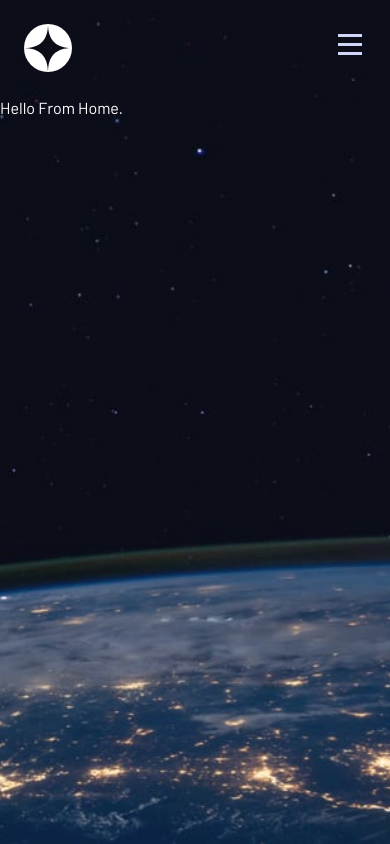
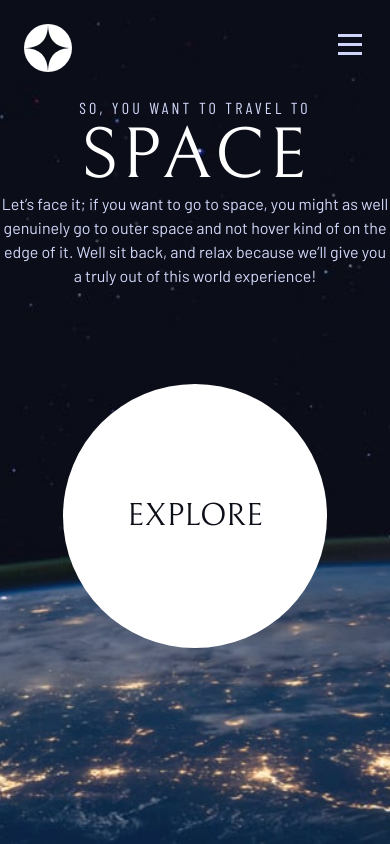
Before and after one commit to kole332/space-tourism-react, a Next.js app: page / in a window 390 px wide. Built offline with nearby package versions, Linux system fonts and the light colour scheme.

Commit message:
small screen index page

```diff
--- a/pages/crew.jsx
+++ b/pages/crew.jsx
@@ -3,13 +3,14 @@ import React from "react";
 export default function Crew() {
   React.useEffect(() => {
     document.querySelector("body").classList.value = "crew";
-    document
-      .querySelector('[aria-selected="crew"]')
-      .setAttribute("aria-selected", true);
+    const active = document.querySelector('[aria-selected="crew"]');
+    if (active) {
+      active.setAttribute("aria-selected", true);
+    }
   }, []);
 
   return (
-    <div>
+    <div className="px-8">
       <h1>Hello from Crew!</h1>
     </div>
   );
--- a/pages/destination.jsx
+++ b/pages/destination.jsx
@@ -3,9 +3,10 @@ import React from "react";
 function Destination() {
   React.useEffect(() => {
     document.querySelector("body").classList.value = "destination";
-    document
-      .querySelector('[aria-selected="destination"]')
-      .setAttribute("aria-selected", true);
+    const active = document.querySelector('[aria-selected="destination"]');
+    if (active) {
+      active.setAttribute("aria-selected", true);
+    }
   }, []);
 
   return (
--- a/pages/index.jsx
+++ b/pages/index.jsx
@@ -3,13 +3,35 @@ import React from "react";
 export default function Home(props) {
   React.useEffect(() => {
     document.querySelector("body").classList.value = "home";
-    document
-      .querySelector('[aria-selected="home"]')
-      .setAttribute("aria-selected", true);
+    const active = document.querySelector('[aria-selected="home"]');
+    if (active) {
+      active.setAttribute("aria-selected", true);
+    }
   }, []);
   return (
-    <div>
-      <h1>Hello From Home.</h1>
-    </div>
+    <main className="grid md:grid-cols-2 justify-center" id="main">
+      <div className="text-center justify-center mx-auto">
+        <h1 className="font-sans-cond uppercase tracking-[0.2em] text-clr-light">
+          So, you want to travel to{" "}
+          <span className="block font-serif text-7xl leading-none text-clr-white">
+            space
+          </span>
+        </h1>
+        <p className="max-w-[47ch] text-clr-light">
+          Let’s face it; if you want to go to space, you might as well genuinely
+          go to outer space and not hover kind of on the edge of it. Well sit
+          back, and relax because we’ll give you a truly out of this world
+          experience!
+        </p>
+      </div>
+      <div className="flex content-center justify-center py-16">
+        <a
+          href="/destination"
+          className="large-btn uppercase font-serif text-clr-dark bg-clr-white after:hocus:opacity-100 after:hocus:transform after:hocus:scale-150"
+        >
+          Explore
+        </a>
+      </div>
+    </main>
   );
 }
--- a/pages/technology.jsx
+++ b/pages/technology.jsx
@@ -3,9 +3,10 @@ import React from "react";
 function Technology() {
   React.useEffect(() => {
     document.querySelector("body").classList.value = "technology";
-    document
-      .querySelector('[aria-selected="technology"]')
-      .setAttribute("aria-selected", true);
+    const active = document.querySelector('[aria-selected="technology"]');
+    if (active) {
+      active.setAttribute("aria-selected", true);
+    }
   }, []);
   return (
     <div>
--- a/styles/globals.css
+++ b/styles/globals.css
@@ -20,6 +20,21 @@
   }
 
   .primary-header::after {
-    @apply content-[''] block relative h-[1px] w-full -mr-10 bg-clr-white bg-opacity-25 order-1;
+    @apply content-empty block relative h-[1px] w-full -mr-10 bg-clr-white bg-opacity-25 order-1;
   }
+
+  .large-btn {
+    @apply text-[2rem] relative inline-grid z-[1] place-items-center py-0 px-[2em] rounded-[50%] aspect-[1] outline-none margin-block-2;
+  }
+
+  .large-btn::after {
+    @apply content-empty absolute z-[-1] bg-clr-white bg-opacity-[.15] w-full h-full rounded-[50%] opacity-0 outline-none;
+    transition: opacity 500ms linear, transform 500ms ease-in-out;
+  }
+
+  /* .large-btn:hover::after,
+  .large-btn:focus::after {
+    opacity: 1;
+    transform: scale(1.5);
+  } */
 }
--- a/tailwind.config.js
+++ b/tailwind.config.js
@@ -18,6 +18,13 @@ module.exports = {
     "./components/**/*.{js,ts,jsx,tsx}",
   ],
   theme: {
+    marginBlock: {
+      1: "1rem",
+      2: "2rem",
+      4: "4rem",
+      8: "8rem",
+    },
+
     extend: {
       // Custom Screen sizes
       screens: {
@@ -85,13 +92,26 @@ module.exports = {
     },
   },
   plugins: [
-    plugin(function ({ addVariant }) {
+    plugin(function ({ addVariant, addUtilities, matchUtilities, theme }) {
       addVariant("optional", "&:optional");
       addVariant("hocus", ["&:hover", "&:focus"]);
       addVariant("supports-grid", "@supports (display: grid)");
       addVariant("aria-expanded", ['&[aria-expanded="true"]']);
       addVariant("aria-selected", ['&[aria-selected="true"]']);
       addVariant("data-visible", ['&[data-visible="true"]']);
+      addUtilities({
+        ".content-empty": {
+          content: "''",
+        },
+      });
+      matchUtilities(
+        {
+          "margin-block": (value) => ({
+            marginBlock: value,
+          }),
+        },
+        { values: theme("marginBlock") }
+      );
     }),
   ],
 };
```
